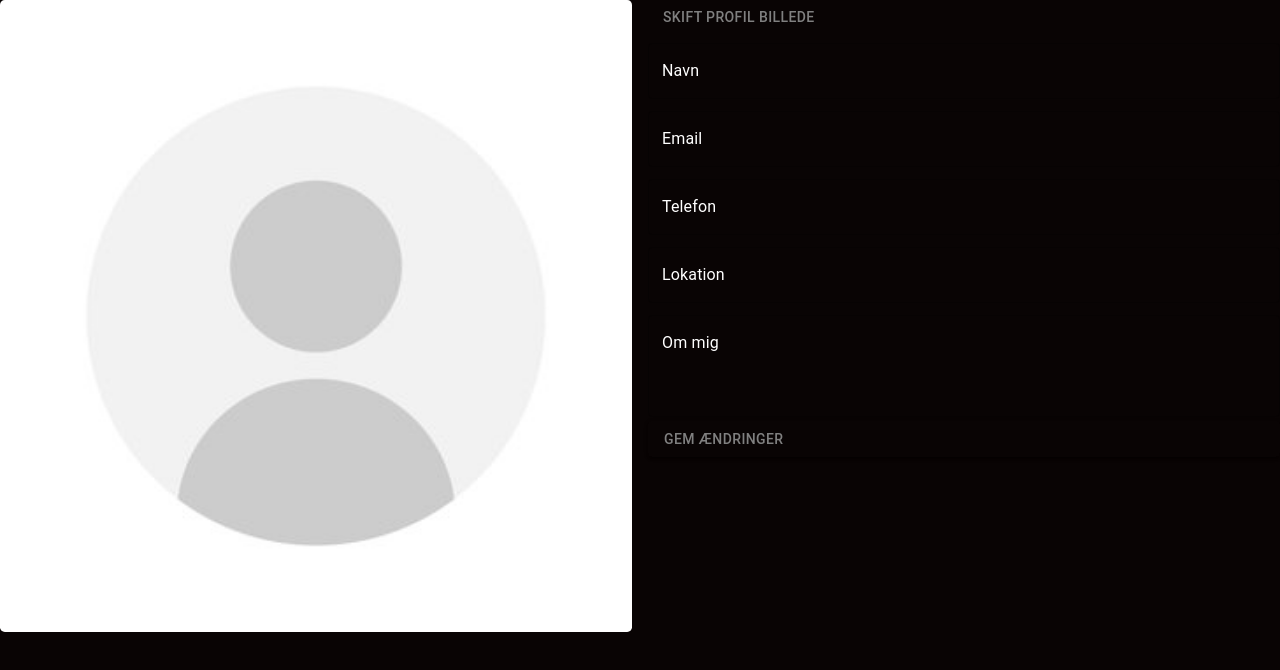
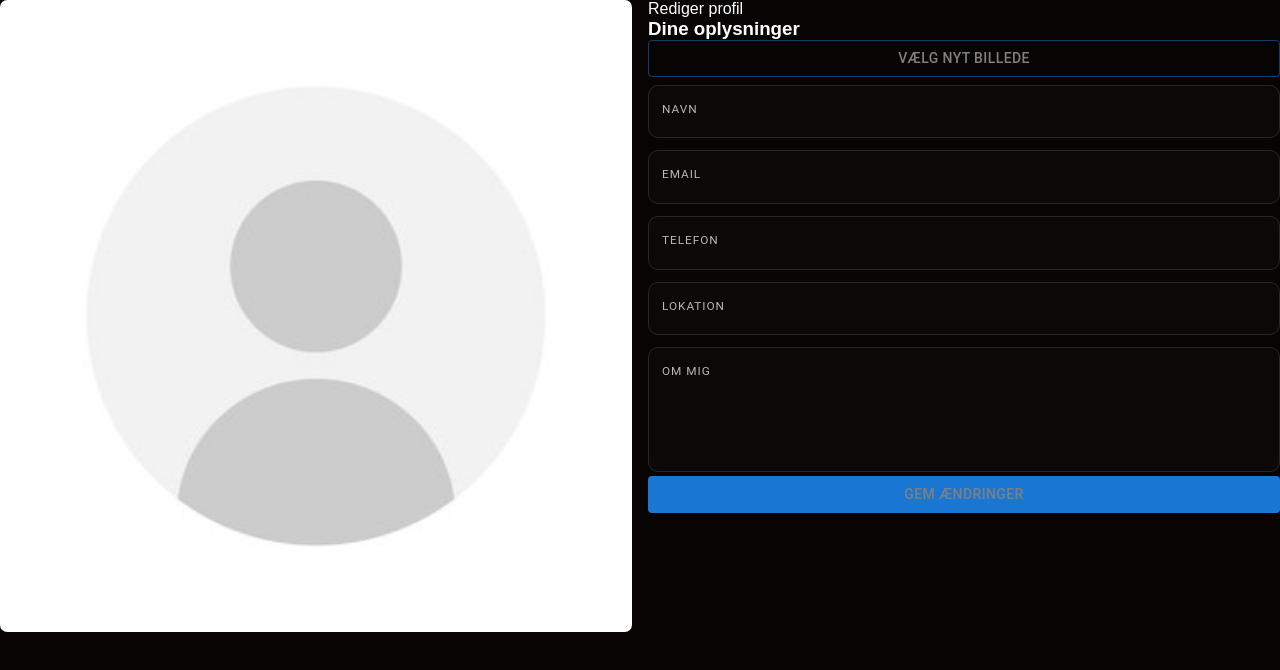
Before and after one commit to Lochmannweb/web-secondswing, a Next.js app: page /indstillinger/profiloplysninger in a window 1280 px wide. Shown: the top 670 px of the page. Built offline with nearby package versions, Linux system fonts and the light colour scheme; no server answers; some icons are missing.

Commit message:
opdater rediger profil

```diff
--- a/src/app/indstillinger/profiloplysninger/page.tsx
+++ b/src/app/indstillinger/profiloplysninger/page.tsx
@@ -21,21 +21,33 @@
   const router = useRouter()
 
   const inputStyle = {
+    "& .MuiInputBase-input": {
+      color: "#f1f1f1",
+      fontSize: "0.9rem",
+      letterSpacing: "0.01em",
+    },
     "& .MuiOutlinedInput-root": {
-      color: "white",
-      "& fieldset": { borderColor: "none" },
-      "&:hover fieldset": { borderColor: "none" },
-      "&.Mui-focused fieldset": { borderColor: "none" },
+      borderRadius: "10px",
+      backgroundColor: "rgba(255, 255, 255, 0.015)",
+      "& fieldset": { borderColor: "rgba(255, 255, 255, 0.12)" },
+      "&:hover fieldset": { borderColor: "rgba(255, 215, 174, 0.35)" },
+      "&.Mui-focused fieldset": { borderColor: "rgba(255, 215, 174, 0.55)" },
     },
-    "& .MuiInputLabel-root": { color: "white" },
-    "& .MuiInputLabel-root.Mui-focused": { color: "white" },
+    "& .MuiInputLabel-root": {
+      color: "#b8b8b8",
+      fontSize: "0.74rem",
+      letterSpacing: "0.08em",
+      textTransform: "uppercase",
+    },
+    "& .MuiInputLabel-root.Mui-focused": { color: "#ffd7ae" },
   }
 
-
-  // Hent profilens avatar_url når siden loader
   useEffect(() => {
     const fetchProfile = async () => {
-      const { data: { user }, error: userError } = await supabase.auth.getUser()
+      const {
+        data: { user },
+        error: userError,
+      } = await supabase.auth.getUser()
       if (userError || !user) return
 
       setEmail(user.email ?? "")
@@ -52,7 +64,10 @@
 
       if (!error && data?.avatar_url) {
         setImagePreview(data.avatar_url)
-        if (data.display_name) setDisplayName(data.display_name)
+      }
+
+      if (!error && data?.display_name) {
+        setDisplayName(data.display_name)
       }
     }
 
@@ -61,14 +76,14 @@
 
   const handleImageChange = (event: React.ChangeEvent<HTMLInputElement>) => {
     const file = event.target.files?.[0]
-    if (file) {
+    if (!file) return
+
     setImageFile(file)
     const reader = new FileReader()
     reader.onload = (e) => {
-        setImagePreview(e.target?.result as string)
+      setImagePreview((e.target?.result as string) || "/placeholderprofile.jpg")
     }
     reader.readAsDataURL(file)
-    }
   }
 
   const uploadImage = async (file: File): Promise<string> => {
@@ -76,35 +91,36 @@
     const fileName = `${Date.now()}.${fileExt}`
 
     const { error: uploadError } = await supabase.storage.from("avatars").upload(fileName, file)
-    if (uploadError) throw new Error(`Kunne ikke uploade billede: ${uploadError.message}`)
+    if (uploadError) {
+      throw new Error(`Kunne ikke uploade billede: ${uploadError.message}`)
+    }
 
     const { data } = supabase.storage.from("avatars").getPublicUrl(fileName)
-    if (!data?.publicUrl) throw new Error("Kunne ikke generere offentlig URL for billedet")
+    if (!data?.publicUrl) {
+      throw new Error("Kunne ikke generere offentlig URL for billedet")
+    }
+
     return data.publicUrl
   }
 
   const handleSubmit = async () => {
-    setLoading(true);
-    setMessage(null);
+    setLoading(true)
+    setMessage(null)
 
     try {
-      const { data: { user }, error: userError } = await supabase.auth.getUser();
-      if (userError || !user) throw new Error("Du skal være logget ind");
+      const {
+        data: { user },
+        error: userError,
+      } = await supabase.auth.getUser()
 
-      let newAvatarUrl = imagePreview;
-
-      // Hvis der er valgt nyt billede → upload
-      if (imageFile) {
-        newAvatarUrl = await uploadImage(imageFile);
+      if (userError || !user) {
+        throw new Error("Du skal være logget ind")
       }
 
-      // Opdater ALT hvad der er ændret
-      // const updates = {
-      //   id: user.id,
-      //   avatar_url: newAvatarUrl,
-      //   display_name: displayName,
-      //   updated_at: new Date(),
-      // };
+      let newAvatarUrl = imagePreview
+      if (imageFile) {
+        newAvatarUrl = await uploadImage(imageFile)
+      }
 
       const { error: updateError } = await supabase
         .from("profiles")
@@ -113,9 +129,11 @@
           display_name: displayName.trim(),
           updated_at: new Date(),
         })
-        .eq("id", user.id);
+        .eq("id", user.id)
 
-      if (updateError) throw new Error(updateError.message);
+      if (updateError) {
+        throw new Error(updateError.message)
+      }
 
       const authUpdates: {
         email?: string
@@ -135,26 +153,25 @@
       }
 
       const { error: authUpdateError } = await supabase.auth.updateUser(authUpdates)
-      if (authUpdateError) throw new Error(authUpdateError.message)
+      if (authUpdateError) {
+        throw new Error(authUpdateError.message)
+      }
 
-      setImagePreview(newAvatarUrl);
-      setImageFile(null);
+      setImagePreview(newAvatarUrl)
+      setImageFile(null)
       setOriginalEmail(email.trim())
+      setMessage({ type: "success", text: "Profil opdateret" })
+      router.refresh()
+    } catch (err: unknown) {
+      const errorMessage = err instanceof Error ? err.message : "Der opstod en fejl"
+      setMessage({ type: "error", text: errorMessage })
+    } finally {
+      setLoading(false)
+    }
+  }
 
-      setMessage({ type: "success", text: "Profil opdateret!" });
-      router.refresh()
-    // eslint-disable-next-line @typescript-eslint/no-explicit-any
-    } catch (err: any) {
-      setMessage({ type: "error", text: err.message || "Der opstod en fejl" });
-    } finally {
-      setLoading(false);
-    }
-  };
-
-
-  // opdater kvalitet på google profil billede, da googles opløsning af billeder er ekstrem lort
   function upgradeGoogleAvatar(url: string) {
-    return url.replace(/=s\d+-c$/, "=s512-c");
+    return url.replace(/=s\d+-c$/, "=s512-c")
   }
 
   return (
@@ -175,26 +192,25 @@
           style={{
             width: "100%",
             height: "auto",
-                borderRadius: "0.3rem",
+            borderRadius: "0.45rem",
           }}
           priority
         />
       </Box>
 
-      <Box className="profiloplysninger-form" sx={{ borderRadius: "0.3rem" }}>
+      <Box className="profiloplysninger-form">
+        <Box className="profiloplysninger-form-header">
+          <p className="profiloplysninger-form-kicker">Rediger profil</p>
+          <h3 className="profiloplysninger-form-title">Dine oplysninger</h3>
+        </Box>
+
         <Button
           variant="outlined"
           component="label"
           fullWidth
-            sx={{
-                color: "gray",
-                border: "none",
-                justifyContent: "left",
-                "&:hover": {
-                    backgroundColor: "#0b0b0bc3",
-                }
-            }}>
-              Skift profil billede
+          className="profiloplysninger-upload-button"
+        >
+          Vælg nyt billede
           <input type="file" hidden accept="image/*" onChange={handleImageChange} />
         </Button>
 
@@ -243,27 +259,24 @@
           label="Om mig"
           margin="dense"
           multiline
-          minRows={3}
+          minRows={4}
         />
 
         <Button
           variant="contained"
           fullWidth
+          className="profiloplysninger-save-button"
           onClick={handleSubmit}
           disabled={loading}
-            sx={{
-              backgroundColor: "transparent",
-              justifyContent: "left",
-              color: "gray",
-              "&:hover": {
-                backgroundColor: "#0b0b0bc3",
-              }
-            }}
         >
           {loading ? "Gemmer..." : "Gem ændringer"}
         </Button>
 
-        {message && <Alert severity={message.type}>{message.text}</Alert>}
+        {message && (
+          <Alert severity={message.type} className="profiloplysninger-alert">
+            {message.text}
+          </Alert>
+        )}
       </Box>
     </Box>
   )
--- a/src/app/profil.css
+++ b/src/app/profil.css
@@ -22,6 +22,78 @@
   width: 100%;
   min-width: 0;
   justify-self: stretch;
+  padding: 14px;
+  /* border: 1px solid rgba(255, 255, 255, 0.08); */
+  border-radius: 10px;
+  /* background: linear-gradient(180deg, rgba(16, 16, 16, 0.94), rgba(9, 9, 9, 0.98)); */
+}
+
+.profiloplysninger-form-header {
+  margin-bottom: 10px;
+}
+
+.profiloplysninger-form-kicker {
+  margin: 0;
+  color: #ffd7ae;
+  text-transform: uppercase;
+  letter-spacing: 0.14em;
+  font-size: 0.62rem;
+}
+
+.profiloplysninger-form-title {
+  margin: 6px 0 0;
+  font-size: 1.02rem;
+  font-weight: 500;
+  color: #f7f7f7;
+}
+
+.profiloplysninger-upload-button.MuiButton-root {
+  margin-bottom: 6px;
+  justify-content: flex-start;
+  color: #d5d5d5;
+  border: 1px solid rgba(255, 255, 255, 0.12);
+  text-transform: uppercase;
+  letter-spacing: 0.08em;
+  font-size: 0.68rem;
+  padding: 10px 12px;
+}
+
+.profiloplysninger-form .MuiOutlinedInput-root {
+  border-radius: 3px !important;
+  background: none !important;
+}
+
+.profiloplysninger-upload-button.MuiButton-root:hover {
+  border-color: rgba(255, 215, 174, 0.45);
+  background: rgba(255, 215, 174, 0.06);
+}
+
+.profiloplysninger-save-button.MuiButton-root {
+  margin-top: 8px;
+  justify-content: flex-start;
+  /* border-radius: 10px; */
+  background: transparent;
+  color: #f8efe4;
+  border: 1px solid rgba(255, 215, 174, 0.4);
+  text-transform: uppercase;
+  letter-spacing: 0.08em;
+  font-size: 0.68rem;
+  padding: 10px 12px;
+}
+
+.profiloplysninger-save-button.MuiButton-root:hover {
+  background: rgba(255, 215, 174, 0.22);
+  border-color: rgba(255, 215, 174, 0.58);
+}
+
+.profiloplysninger-save-button.MuiButton-root.Mui-disabled {
+  color: rgba(255, 255, 255, 0.45);
+  border-color: rgba(255, 255, 255, 0.14);
+  background: rgba(255, 255, 255, 0.05);
+}
+
+.profiloplysninger-alert {
+  margin-top: 10px;
 }
 
 @media (min-width: 900px) {
@@ -32,6 +104,14 @@
     column-gap: 16px;
     align-items: start;
     justify-items: stretch;
+  }
+
+  .profiloplysninger-image-wrap {
+    display: none;
+  }
+
+  .profiloplysninger-form {
+    padding: 18px;
   }
 }
 
```
Lines whose indentation alone changed are shown as unchanged.
